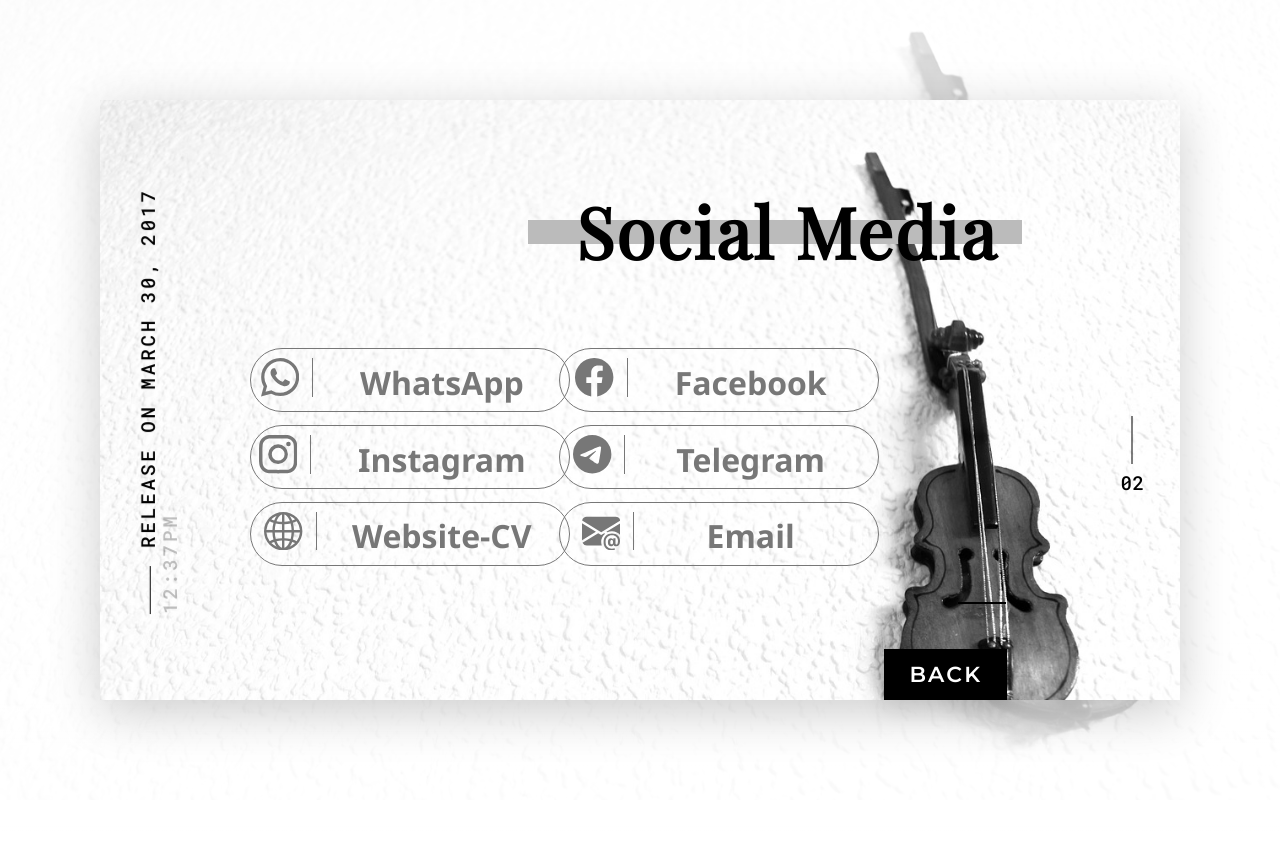
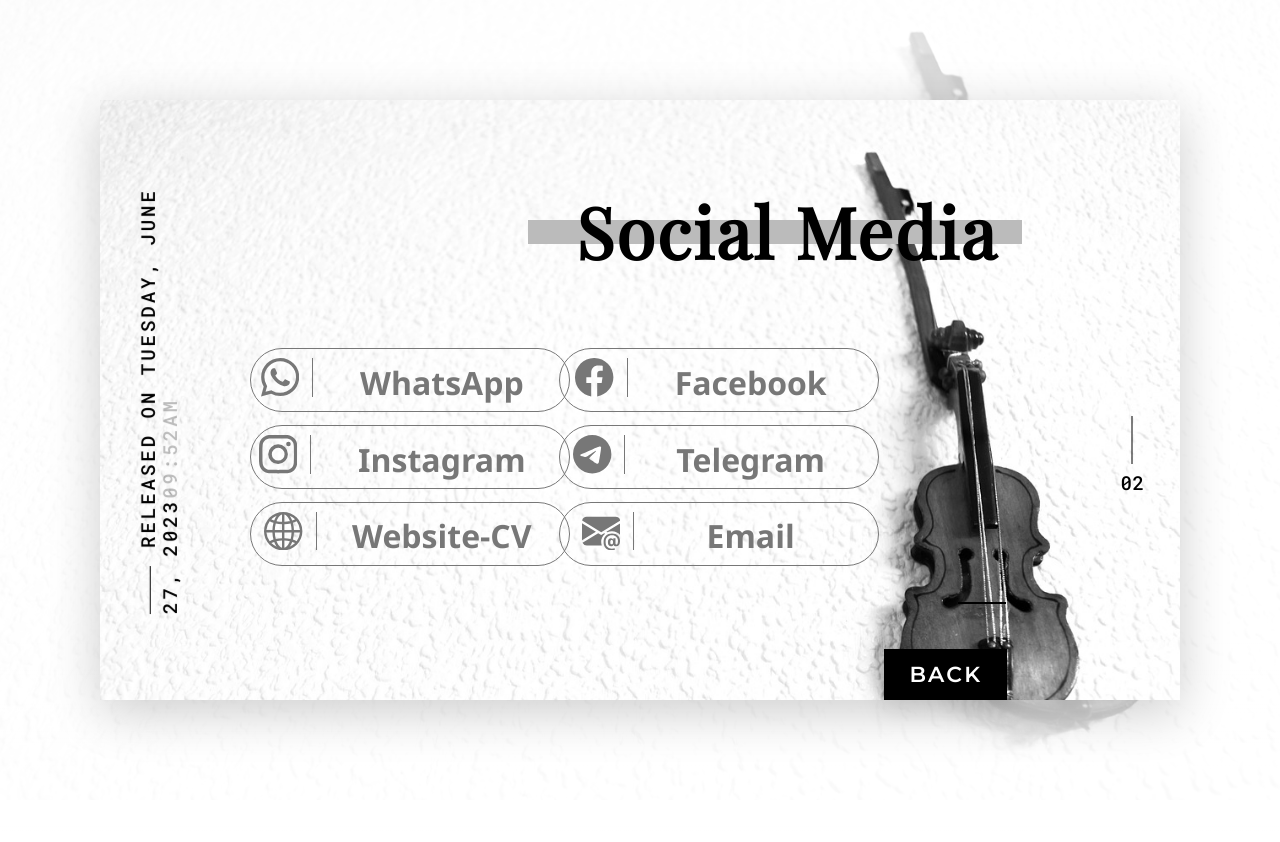
Before and after one commit to muhammadyusufmusofa860/mycard, a plain HTML site: page main/index.html in a window 1280 px wide. Drawn offline with nearby package versions, Linux system fonts and the light colour scheme.

Commit message:
Update index.html

```diff
--- a/main/index.html
+++ b/main/index.html
@@ -23,12 +23,12 @@
   </div>
   <div class="card">
     <div class="card__slide active">
-      <div class="image"><img src="M_YUSUF_MUSOFA-transformed_2-transformed.png" style="width:30vw;eight:100vw;position:relative;top:30%;left:20px;border-radius:100%;border:2px solid #ccc;-webkit-filter: grayscale(15%);filter: grayscale(15%);"></div><span class="number">01</span><span class="date">RELEASE ON MARCH 30, 2016 <span class="date__time">12:37PM</span></span>
+      <div class="image"><img src="M_YUSUF_MUSOFA-transformed_2-transformed.png" style="width:30vw;eight:100vw;position:relative;top:30%;left:20px;border-radius:100%;border:2px solid #ccc;-webkit-filter: grayscale(15%);filter: grayscale(15%);"></div><span class="number">01</span><span class="date">RELEASED ON TUESDAY, JUNE 27, 2023<span class="date__time">09:52AM</span></span>
     </div>
     <div class="card__slide">
       <div class="back-image"></div>
       <div class="image">
-      </div><span class="number">02</span><span class="date">RELEASE ON MARCH 30, 2017 <span class="date__time">12:37PM</span></span>
+      </div><span class="number">02</span><span class="date">RELEASED ON TUESDAY, JUNE 27, 2023<span class="date__time">09:52AM</span></span>
     </div>
     <div class="content">
       <div class="content__slide active">
```
